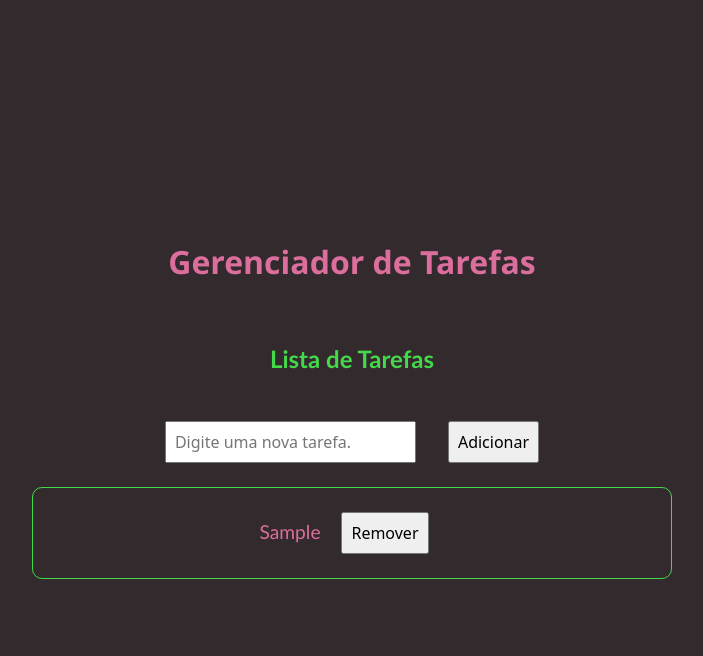
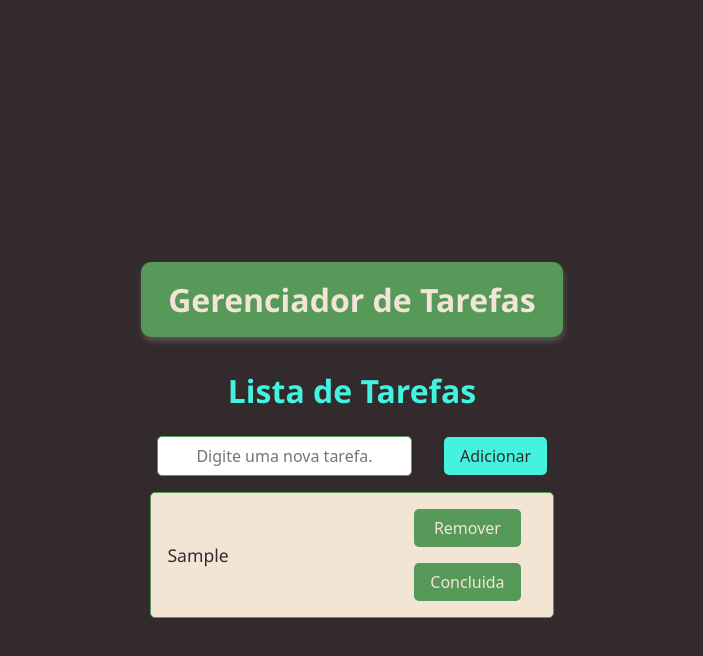
Before and after one commit to Kirarizinho02/ListaDeTarefas, a React (Vite) app in the folder lista-de-tarefas/: page / in a window 1280 px wide. Both pictures are taken after typing "Sample" into the empty fields and a click on the button "Adicionar". Shown: the top 656 px of the page, without its empty margins (288-991 px from the left). Built offline with nearby package versions, Linux system fonts and the light colour scheme.

Commit message:
Problemas sérios com a função de alternar entre feita ou não

```diff
--- a/lista-de-tarefas/package.json
+++ b/lista-de-tarefas/package.json
@@ -10,6 +10,7 @@
     "preview": "vite preview"
   },
   "dependencies": {
+    "lista-de-tarefas": "file:",
     "react": "^19.0.0",
     "react-dom": "^19.0.0"
   },
@@ -22,6 +23,6 @@
     "eslint-plugin-react-hooks": "^5.1.0",
     "eslint-plugin-react-refresh": "^0.4.19",
     "globals": "^15.15.0",
-    "vite": "^6.2.0"
+    "vite": "^6.2.5"
   }
 }
--- a/lista-de-tarefas/src/App.css
+++ b/lista-de-tarefas/src/App.css
@@ -1,8 +1,21 @@
 h1 {
-  color: var(--rosa);
+  color: var(--bege);
   text-align: center;
-  top: 30%;
-  position: absolute;
+  padding: 1rem 1.5rem;
+  font-family: 'Segoe UI', Tahoma, Geneva, Verdana, sans-serif;
+  background-color: var(--verde-escuro);
+  border-radius: 10px;
+  box-shadow: 1px 4px 6px rgba(255, 255, 255, 0.2);
+  display: block;
+}
+
+#Cabecalho {
+  flex-direction: column;
   width: 100%;
-  font-family:'Segoe UI', Tahoma, Geneva, Verdana, sans-serif;
+  text-align: center;
+  padding: 1rem;
+  top: 1rem;
+  display: flex;
+  margin-top: 5rem;
+  max-height: 100vh;
 }
--- a/lista-de-tarefas/src/App.jsx
+++ b/lista-de-tarefas/src/App.jsx
@@ -6,8 +6,10 @@ function App(){
 
   return(
     <>
-    <h1> Gerenciador de Tarefas </h1>
-    <ListaTarefas />
+    <div id="Cabecalho">
+      <h1> Gerenciador de Tarefas </h1>
+      <ListaTarefas />
+    </div>
     </>
   );
 }
--- a/lista-de-tarefas/src/components/ListaTarefa.jsx
+++ b/lista-de-tarefas/src/components/ListaTarefa.jsx
@@ -19,6 +19,7 @@ function ListaTarefas(){
     return (
         <div className={style.ListaTarefa}>
             <h2> Lista de Tarefas </h2>
+            <div className={style.InputContainer}>
                 <input
                     type='text'
                     value={novaTarefa}
@@ -26,11 +27,16 @@ function ListaTarefas(){
                     placeholder="Digite uma nova tarefa."
                 />
                 <button onClick={adicionarTarefa}> Adicionar </button>
+                </div>
                 <ul>
                     {tarefas.map((tarefa, indice) => (
-                    <li key={indice}>
-                        {tarefa} <button onClick={() =>
-                            removerTarefa(indice)}> Remover </button>
+                        <li key={indice} id={`tarefa-${indice}`}>
+                            {tarefa}
+                            <div>
+                                <button onClick={() => removerTarefa(indice)}> Remover </button>
+                                <button onClick={ (e) => {
+                                    e.target.closest("li").classList.toggle(style.Concluida)}}> Concluida </button>
+                            </div>
                         </li>
                     ))}
                 </ul>
--- a/lista-de-tarefas/src/components/ListaTarefa.module.css
+++ b/lista-de-tarefas/src/components/ListaTarefa.module.css
@@ -1,26 +1,100 @@
 .ListaTarefa {
-    position: absolute;
-    top: 40%;
-    width: 100%;
-    text-align: center;
-    font-family:'Gill Sans', 'Gill Sans MT', Calibri, 'Trebuchet MS', sans-serif;
+    display: flex;
+    flex-direction: column;
+    align-items: center;
 }
 
 .ListaTarefa h2 {
-    padding: 1.5rem 1rem;
-    color: var(--verde-claro);
+    color: var(--azul-ciano);
+    text-align: center;
+    font-family: segoe ui;
+    font-size: 2rem;
+    margin-top: 2rem;
+}
+
+.InputContainer {
+    width: 33vw;
+    display: flex;
+    justify-content: center;
+    align-items: center;
+    margin-top: 1rem;
+}
+
+.ListaTarefa input {
+    width: 100%;
+    padding: 0.5rem;
+    font-size: 1rem;
+    border: 1px solid var(--verde-escuro);
+    border-radius: 5px;
+    text-align: center;
+}
+
+.ListaTarefa button {
+    width: auto;
+    padding: 0.5rem 1rem;
+    font-size: 1rem;
+    background-color: var(--azul-ciano);
+    color: var(--cinza);
+    border: none;
+    border-radius: 5px;
+    cursor: pointer;
+    transition: background-color 0.3s ease;
+}
+
+.ListaTarefa button:hover {
+    background-color: #00d9ff;
 }
 
 .ListaTarefa ul {
     list-style: none;
-    margin-left: 25%;
-    margin-right: 25%;
-    border: 1px solid var(--verde-claro);
-    border-radius: 10px;
-    font-size: 1.2rem;
-    color: var(--rosa);
+    width: 90%;
+    padding: 0;
+    margin: 0;
+    display: flex;
+    flex-direction: column;
+    justify-content: center;
+    color: var(--bege);
+    align-items: center;
 }
 
-.ListaTarefa ul button {
-    right: 0;
+.ListaTarefa li {
+    width: 31.5vw;
+    display: flex;
+    justify-content: space-between;
+    align-items: center;
+    padding: 0.5rem 1rem;
+    border: 1px solid var(--verde-escuro);
+    border-radius: 5px;
+    margin-top: 0.5rem;
+    background-color: var(--bege);
+    color: var(--cinza);
+    font-family: 'Segoe UI', Tahoma, Geneva, Verdana, sans-serif;
+    font-size: 1.1rem;
+    font-weight: 450;
+    word-wrap: break-word;
+    overflow-wrap: break-word;
+    white-space: normal;
+    text-align: justify;
 }
+
+.ListaTarefa li div {
+    display: flex;
+    flex-direction: column;
+}
+
+.ListaTarefa li button {
+    background-color: var(--verde-escuro);
+    color: var(--bege);
+}
+
+.ListaTarefa li button:hover {
+    background-color: var(--verde-claro);
+}
+
+.ListaTarefa .Concluida {
+    background-color: var(--azul-ciano);
+}
+
+.ListaTarefa .Concluida {
+    background-color: var(--azul-ciano);
+}
--- a/lista-de-tarefas/src/global.css
+++ b/lista-de-tarefas/src/global.css
@@ -1,8 +1,9 @@
 :root {
-    --rosa: #db6e9c;
     --verde-escuro: #569959;
     --cinza: #332A2E;
     --verde-claro: #43D94A;
+    --bege: #F3E5D6;
+    --azul-ciano: #44F3DF;
 }
 
 * {
@@ -12,12 +13,18 @@
 }
 
 body {
+    margin: 0;
+    display: flex;
+    flex-direction: column;
+    justify-content: center;
+    align-items: center;
+    height: 100vh;
     background-color: var(--cinza);
 }
 
 button, input, textarea {
     padding: 0.5rem 0.5rem;
-    margin: 1.5rem 1rem;
+    margin: 0.5rem 1rem;
     font-size: 1rem;
     font-family: system-ui, -apple-system, BlinkMacSystemFont, 'Segoe UI', Roboto, Oxygen, Ubuntu, Cantarell, 'Open Sans', 'Helvetica Neue', sans-serif;
 }
```
Also changed, not shown: 1 other file (tests, documents, lock files or other folders). Lines whose indentation alone changed are shown as unchanged.
